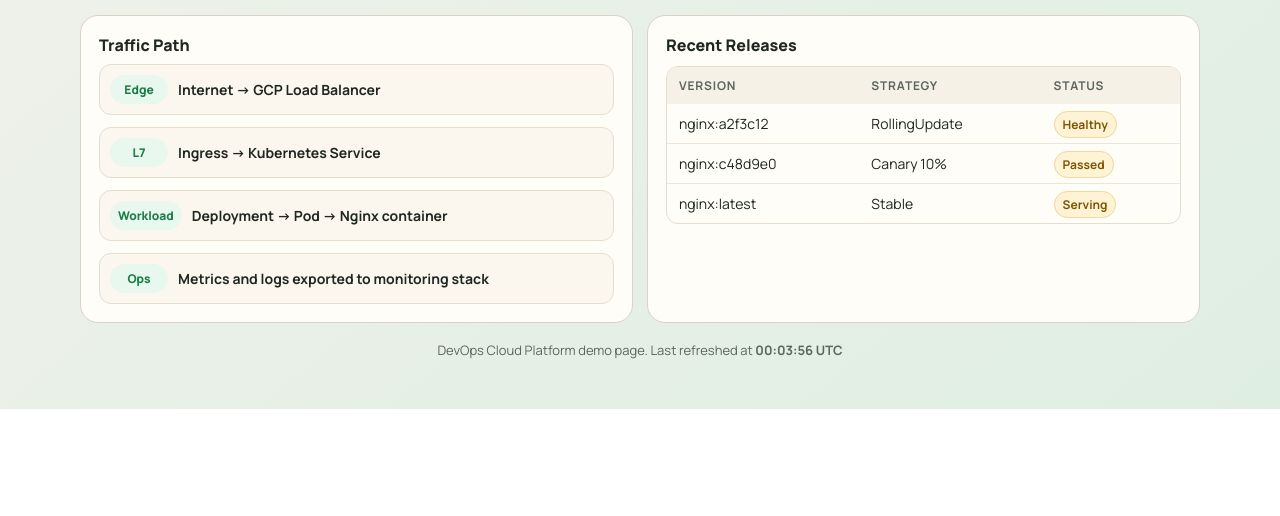
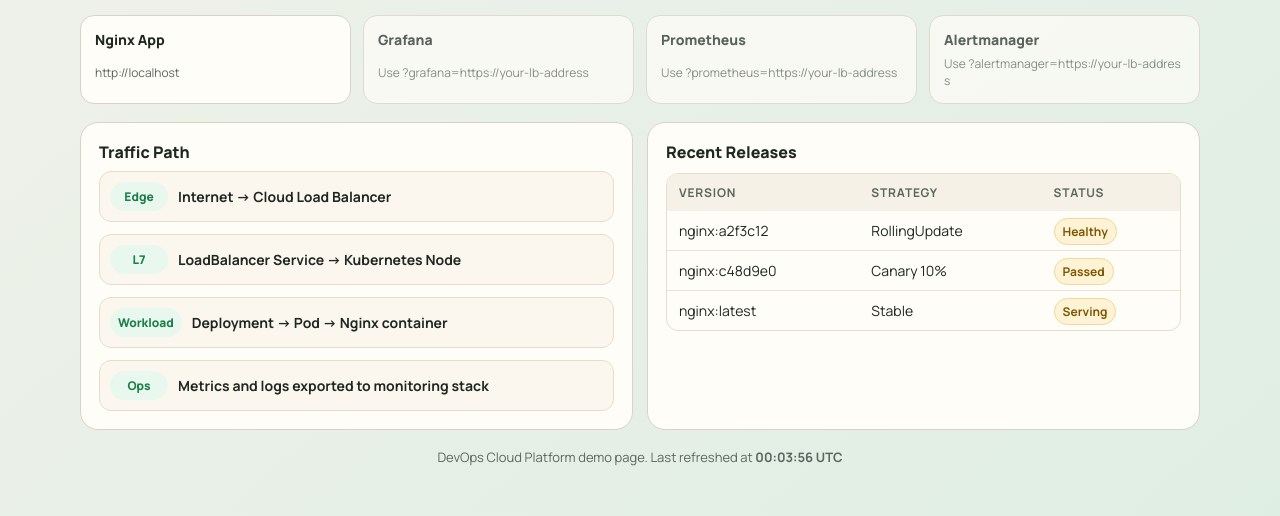
Before and after one commit to TailyMile/devops-cloud-platform, a plain HTML site: page docker/app/index.html in a window 1280 px wide. Shown: the part 603-1119 px from the top of the page. Before the commit the page ends 1012 px from the top, so only its background shows below. Drawn offline with Linux system fonts and the light colour scheme.

Commit message:
feat: unify nginx CI/CD workflow and enhance demo landing page

```diff
--- a/docker/app/index.html
+++ b/docker/app/index.html
@@ -194,6 +194,45 @@
         font-size: 13px;
       }
 
+      .services {
+        margin-top: 18px;
+        display: grid;
+        grid-template-columns: repeat(4, minmax(0, 1fr));
+        gap: 12px;
+      }
+
+      .service-link {
+        display: grid;
+        gap: 6px;
+        padding: 14px;
+        text-decoration: none;
+        color: var(--text);
+        background: var(--surface);
+        border: 1px solid var(--line);
+        border-radius: 14px;
+        transition: transform 0.15s ease, box-shadow 0.15s ease;
+      }
+
+      .service-link:hover {
+        transform: translateY(-2px);
+        box-shadow: 0 8px 20px rgba(23, 35, 27, 0.1);
+      }
+
+      .service-link.disabled {
+        opacity: 0.7;
+      }
+
+      .service-name {
+        font-size: 14px;
+        font-weight: 800;
+      }
+
+      .service-url {
+        font-size: 12px;
+        color: var(--muted);
+        word-break: break-all;
+      }
+
       .grid {
         margin-top: 18px;
         display: grid;
@@ -291,6 +330,10 @@
           grid-template-columns: repeat(2, minmax(0, 1fr));
         }
 
+        .services {
+          grid-template-columns: repeat(2, minmax(0, 1fr));
+        }
+
         .grid {
           grid-template-columns: 1fr;
         }
@@ -308,6 +351,10 @@
         }
 
         .metrics {
+          grid-template-columns: 1fr;
+        }
+
+        .services {
           grid-template-columns: 1fr;
         }
       }
@@ -336,7 +383,7 @@
           </p>
           <div class="cta-row">
             <a class="btn primary" href="#architecture">View Architecture</a>
-            <a class="btn" href="#releases">Recent Releases</a>
+            <a class="btn" href="#services">Service Links</a>
           </div>
         </div>
 
@@ -371,17 +418,36 @@
         </article>
       </section>
 
+      <section class="services" id="services" aria-label="Service links">
+        <a class="service-link" id="link-nginx" href="#">
+          <span class="service-name">Nginx App</span>
+          <span class="service-url" id="url-nginx">Detecting URL...</span>
+        </a>
+        <a class="service-link" id="link-grafana" href="#">
+          <span class="service-name">Grafana</span>
+          <span class="service-url" id="url-grafana">Set grafana URL in query param</span>
+        </a>
+        <a class="service-link" id="link-prometheus" href="#">
+          <span class="service-name">Prometheus</span>
+          <span class="service-url" id="url-prometheus">Set prometheus URL in query param</span>
+        </a>
+        <a class="service-link" id="link-alertmanager" href="#">
+          <span class="service-name">Alertmanager</span>
+          <span class="service-url" id="url-alertmanager">Set alertmanager URL in query param</span>
+        </a>
+      </section>
+
       <section class="grid">
         <article class="panel" id="architecture">
           <p class="mini-title">Traffic Path</p>
           <div class="timeline">
             <div class="step">
               <span class="pill">Edge</span>
-              <strong>Internet -> GCP Load Balancer</strong>
+              <strong>Internet -> Cloud Load Balancer</strong>
             </div>
             <div class="step">
               <span class="pill">L7</span>
-              <strong>Ingress -> Kubernetes Service</strong>
+              <strong>LoadBalancer Service -> Kubernetes Node</strong>
             </div>
             <div class="step">
               <span class="pill">Workload</span>
@@ -448,8 +514,32 @@
         document.getElementById("latency").textContent = value + "ms";
       }
 
+      function configureServiceLink(name, fallbackUrl) {
+        const params = new URLSearchParams(window.location.search);
+        const link = document.getElementById("link-" + name);
+        const label = document.getElementById("url-" + name);
+        const override = params.get(name);
+        const url = override || fallbackUrl;
+
+        link.href = url;
+        label.textContent = url;
+
+        if (!override && fallbackUrl === "#") {
+          link.classList.add("disabled");
+          label.textContent = "Use ?" + name + "=https://your-lb-address";
+        }
+      }
+
+      function updateServiceLinks() {
+        configureServiceLink("nginx", window.location.origin);
+        configureServiceLink("grafana", "#");
+        configureServiceLink("prometheus", "#");
+        configureServiceLink("alertmanager", "#");
+      }
+
       updateUtcClock();
       updateLatency();
+      updateServiceLinks();
       setInterval(updateUtcClock, 1000);
       setInterval(updateLatency, 5000);
     </script>
```
Also changed, not shown: 4 other files.
